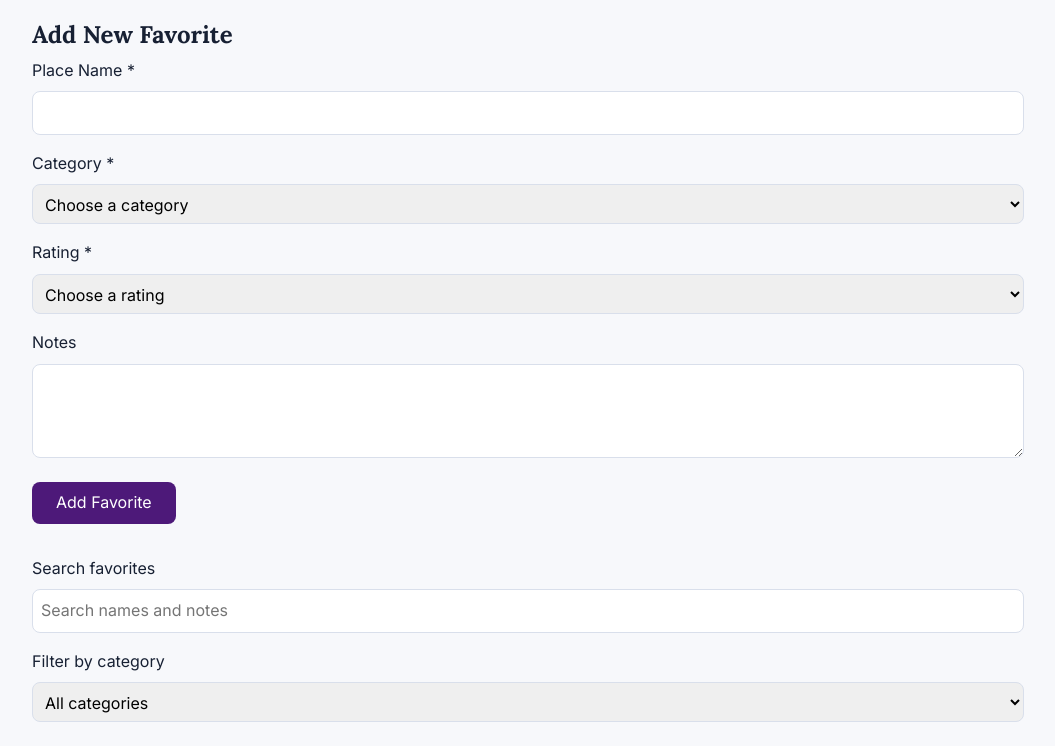
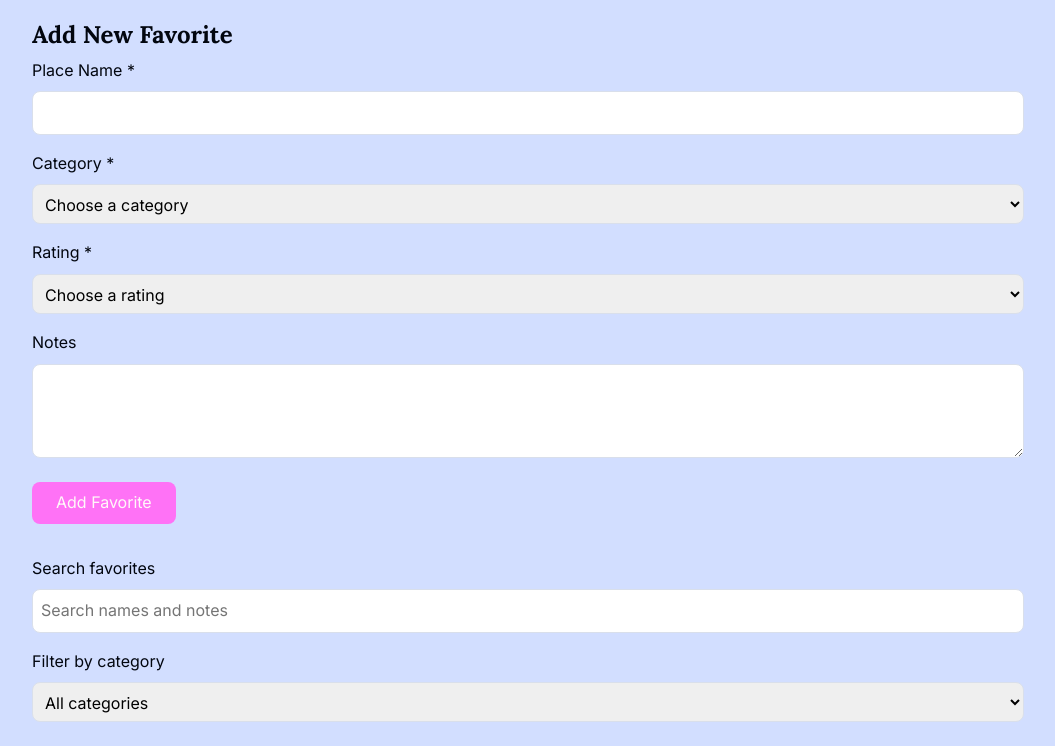
Before and after one commit to briellehardman/local-favorites-tracker, a plain HTML site: page index.html in a window 1280 px wide. Shown: the part 152-898 px from the top of the page, without its empty margins (112-1167 px from the left). Drawn offline with Linux system fonts and the light colour scheme.

Commit message:
Update styles.css

```diff
--- a/css/styles.css
+++ b/css/styles.css
@@ -25,16 +25,18 @@ img {
 
 :root {
     /* Color */
-    --color-accent: #4d1979;
-    --color-accent-strong: #321052;
-    --color-text: #172033;
+    --color-accent: #ff72f6;
+    --color-accent-strong: #502975;
+    --color-text: #02060f;
     --color-muted: #657186;
     --color-border: #d9dfeb;
-    --color-bg: #f7f8fb;
-    --color-surface: #ffffff;
-    --color-surface-alt: #f1f5f9;
+    --color-bg: #d2deff;
+    --color-surface: #fff8f8;
+    --color-surface-alt: #ffc4f6;
 
-      --color-danger: #b42318;
+      --color-danger: #ff49a1;
+
+
 
     /* Spacing */
     --space-sm: 0.5rem;
```
